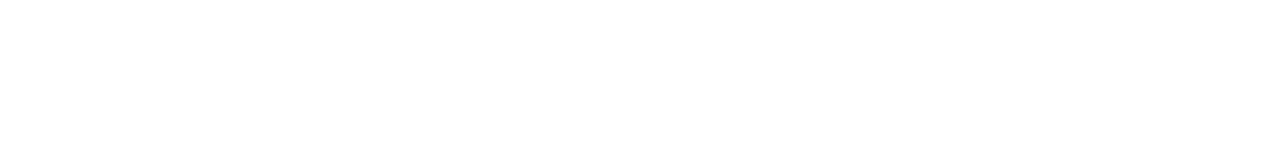
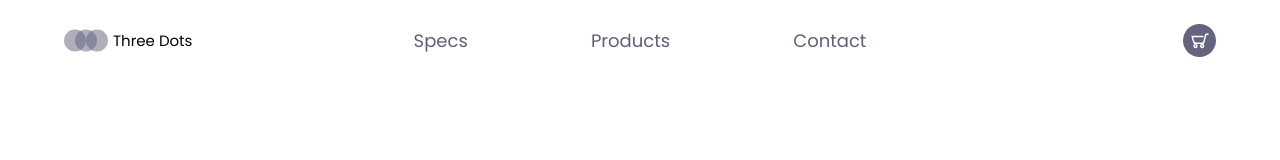
Before and after one commit to Mark-DSouza/LaptopKart, a plain HTML site: page index.html in a window 1280 px wide. Drawn offline with Linux system fonts and the light colour scheme.

Commit message:
Commit Navbar

```diff
--- a/index.html
+++ b/index.html
@@ -8,6 +8,21 @@
     <title>The Laptop</title>
 </head>
 <body>
-
+    <header>
+        <div class="logo-container">
+            <img src="./img/logo.svg" alt="logo">
+            <h4 class="logo">Three Dots</h4>
+        </div>
+        <nav>
+            <ul class="nav-links">
+                <li><a class="nav-link" href="#">Specs</a></li>
+                <li><a class="nav-link" href="#">Products</a></li>
+                <li><a class="nav-link" href="#">Contact</a></li>
+            </ul>
+        </nav>
+        <div class="cart">
+            <img src="./img/cart.svg" alt="cart">
+        </div>
+    </header>
 </body>
 </html>
--- a/style.css
+++ b/style.css
@@ -11,3 +11,51 @@ html {
 body {
     font-family: 'Poppins', sans-serif;
 }
+
+
+header {
+    display: flex;
+    height: 10vh;
+    width: 90%;
+    margin: auto;
+    align-items: center;
+}
+
+.logo-container,
+.nav-links,
+.cart {
+    display: flex;
+}
+
+
+.logo-container {
+    flex: 1;
+}
+
+.logo {
+    font-size: 1.5rem;
+    font-weight: 400;
+    margin: .5rem;
+}
+
+nav {
+    flex: 2;
+}
+
+.nav-links {
+    list-style: none;
+    display: flex;
+    justify-content: space-around;
+}
+
+.nav-link {
+    color: #5f5f79;
+    text-decoration: none;
+    font-size: 1.8rem;
+
+}
+
+.cart {
+    flex: 1;
+    justify-content: flex-end;
+}
```
